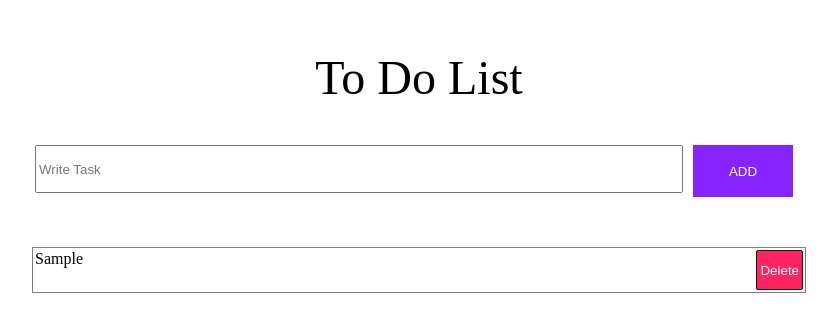
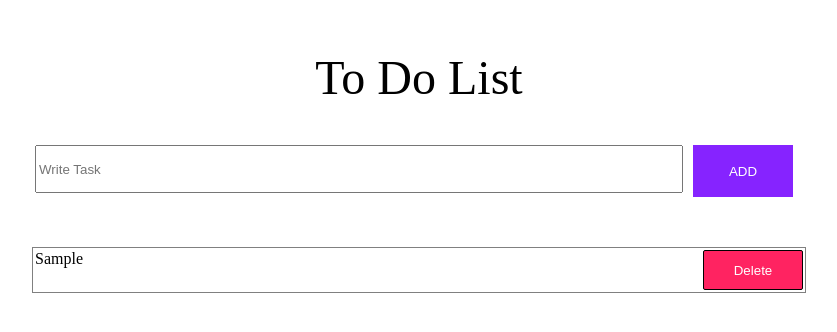
Before and after one commit to ayushmarch94/Todo-list, a plain HTML site: page index.html in a window 1280 px wide. Both pictures are taken after typing "Sample" into the empty fields and a click on the button "ADD". Shown: the whole page, without its empty margins (221-1058 px from the left). Drawn offline with Linux system fonts and the light colour scheme.

Commit message:
Create and Delete functionality addded

```diff
--- a/script.js
+++ b/script.js
@@ -7,14 +7,18 @@ btn.addEventListener('click',()=>{
     newItem.innerHTML=inp.value;
     ulContent.appendChild(newItem);
 
-    let span=document.createElement("button");
-    span.id='delete'
-    span.innerHTML = `Delete`;
-    newItem.appendChild(span);
-    ulContent.appendChild(newItem);
+    let del=document.createElement("button");
+    del.id='delete';
+    del.innerHTML = `Delete`;
+    newItem.appendChild(del);
 
     inp.value = "";
-    span.addEventListener('click', () => {
+    del.addEventListener('click', () => {
         newItem.remove();
     });
+
+    edit.addEventListener('click',()=>{
+        let a =newItem.innerHTML;
+        console.log(a);
+    })
 })
--- a/style.css
+++ b/style.css
@@ -55,13 +55,7 @@ li{
     padding: 2px;
     display: flex;
     justify-content: space-between;
-}
-
-ul li span {
-    position: absolute;
-    right: 5px;
-    top: 50%;
-    transform: translateY(-50%);
+    overflow: hidden;
 }
 
 .cross:hover{
@@ -77,4 +71,5 @@ ul li span {
     background-color: rgb(255, 35, 97);
     color: white;
     cursor: pointer;
+    width: 100px;
 }
```
Also changed, not shown: close.png (deleted).
